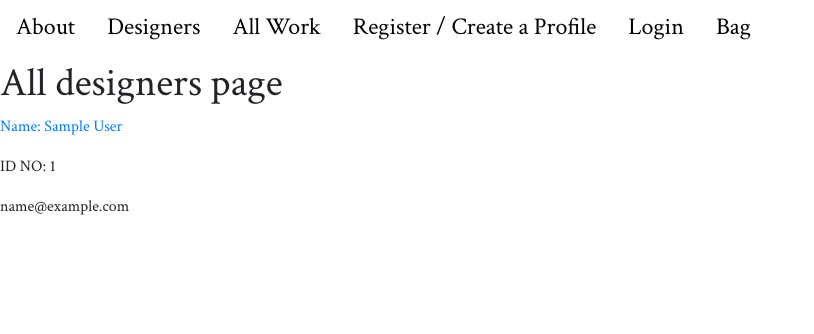
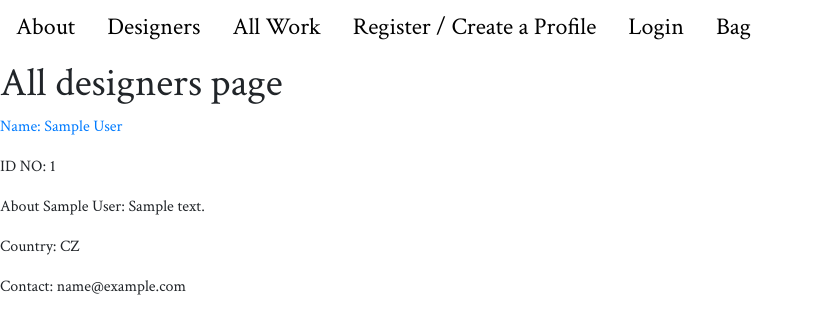
Before and after one commit to trisdauvergne/milestone-project-04, a Django app: page /designers/ in a window 1280 px wide. Shown: the part 196-530 px from the top of the page, without its empty margins (0-814 px from the left). Run offline with Django 3.2, Linux system fonts and the light colour scheme; tables that the repository leaves empty hold one stand-in row (values such as "Sample post"); some libraries are stand-ins or nearby versions; some web fonts are replaced.

Commit message:
200511 - 16:47 feat: displaying information from the designerprofile form in the designer pages

```diff
--- a/designers/templates/designers/all_designers.html
+++ b/designers/templates/designers/all_designers.html
@@ -6,8 +6,9 @@
 {% for designers in designers %}
     <a href="{% url 'individual_designer' designers.id %}"><p>Name: {{ designers.first_name }} {{ designers.last_name }}</p></a>
     <p>ID NO: {{ designers.id }}</p>
-    <p>{{ designers.country }}</p>
-    <p>{{ designers.email }}</p>
+    <p>About {{ designers.first_name }} {{ designers.last_name }}: {{ designers.bio }}</p>
+    <p>Country: {{ designers.country }}</p>
+    <p>Contact: {{ designers.email }}</p>
     <br>
 {% endfor %}
 {% endblock %}
--- a/designers/views.py
+++ b/designers/views.py
@@ -1,12 +1,13 @@
 from django.shortcuts import render
-from django.contrib.auth.models import User
+# from django.contrib.auth.models import User
+from profiles.models import DesignerProfile
 
 
 # Create your views here.
 
 def all_designers(request):
     """ A view to return the all designers page """
-    all_designers = User.objects.all()
+    all_designers = DesignerProfile.objects.all()
     alphabetical_designers = all_designers.order_by('last_name')
 
     context = {
@@ -20,7 +21,7 @@ def all_designers(request):
 
 def individual_designer(request, designer_id):
     """ A view to return a page focusing on 1 x designer """
-    the_designer = User.objects.get(id=designer_id)
+    the_designer = DesignerProfile.objects.get(id=designer_id)
 
     context = {
         'the_designer': the_designer,
```
